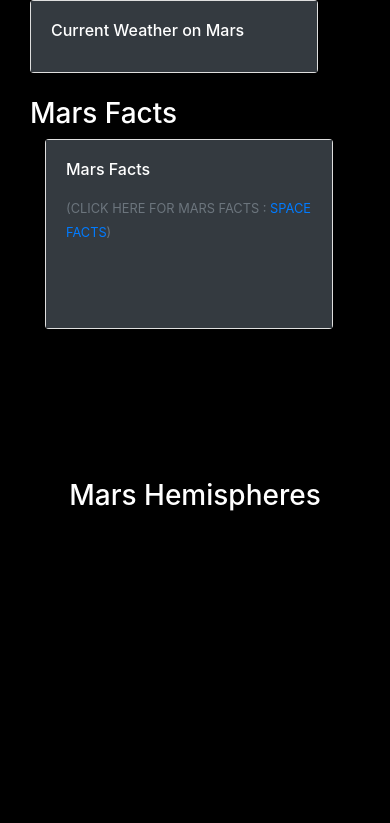
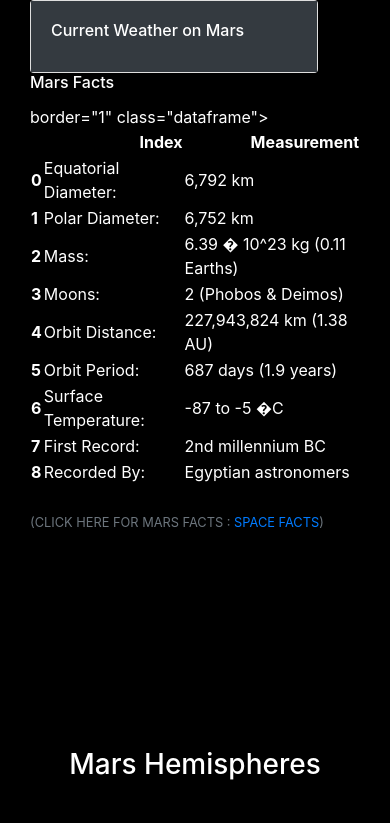
Before and after one commit to SindhujaJayakumar/Mission_to_mars-WebScraping, a Flask app: page / in a window 390 px wide. Shown: the part 403-1226 px from the top of the page. Before the commit the page ends 914 px from the top, so only its background shows below. Run offline with Flask 2, Linux system fonts and the light colour scheme; data that the repository does not hold is empty; some libraries are stand-ins or nearby versions.

Commit message:
changes are done

```diff
--- a/templates/index.html
+++ b/templates/index.html
@@ -50,14 +50,65 @@
                     </div>
 
                     <!-- Table -->
+                    <h6 class="card-title">Mars Facts</h6>
+                    <table >border="1" class="dataframe">
+                        <thead>
+                          <tr style="text-align: right;">
+                            <th></th>
+                            <th>Index</th>
+                            <th>Measurement</th>
+                          </tr>
+                        </thead>
+                        <tbody>
+                          <tr>
+                            <th>0</th>
+                            <td>Equatorial Diameter:</td>
+                            <td>6,792 km</td>
+                          </tr>
+                          <tr>
+                            <th>1</th>
+                            <td>Polar Diameter:</td>
+                            <td>6,752 km</td>
+                          </tr>
+                          <tr>
+                            <th>2</th>
+                            <td>Mass:</td>
+                            <td>6.39 � 10^23 kg (0.11 Earths)</td>
+                          </tr>
+                          <tr>
+                            <th>3</th>
+                            <td>Moons:</td>
+                            <td>2 (Phobos &amp; Deimos)</td>
+                          </tr>
+                          <tr>
+                            <th>4</th>
+                            <td>Orbit Distance:</td>
+                            <td>227,943,824 km (1.38 AU)</td>
+                          </tr>
+                          <tr>
+                            <th>5</th>
+                            <td>Orbit Period:</td>
+                            <td>687 days (1.9 years)</td>
+                          </tr>
+                          <tr>
+                            <th>6</th>
+                            <td>Surface Temperature:</td>
+                            <td>-87 to -5 �C</td>
+                          </tr>
+                          <tr>
+                            <th>7</th>
+                            <td>First Record:</td>
+                            <td>2nd millennium BC</td>
+                          </tr>
+                          <tr>
+                            <th>8</th>
+                            <td>Recorded By:</td>
+                            <td>Egyptian astronomers</td>
+                          </tr>
+                        </tbody>
+                      </table>
                     <br>
-                    <h3>Mars Facts</h3>
-                    <div class="col-lg-4 col-md-4 col-sm-12">
 
-                        <div class="card" style="width: 18rem;">
-                            <div class="card-body text-white bg-dark">
-                                <h6 class="card-title">Mars Facts</h6>
-                                <p class="card-text">{{ mars_info.mars_facts }}</p>
 
                     <small class="text-muted">(CLICK HERE FOR MARS FACTS : <a href="https://space-facts.com/mars/" target="_blank">SPACE FACTS</a>)</small>
                     <div style="max-width: 450px; max-height: 150px; font-size: 15px; margin-bottom: 65px;">
```
Also changed, not shown: 3 other files.
